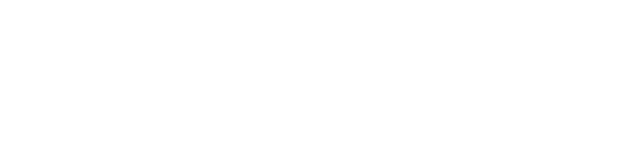
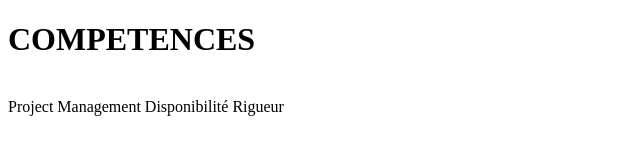
Before and after one commit to REEVEHM/git-mon-cv, a plain HTML site: page index.html in a window 1280 px wide. Shown: the whole page, without its empty margins (0-640 px from the left). Drawn offline with Linux system fonts and the light colour scheme.

Commit message:
mise en place de la section competences

```diff
--- a/index.html
+++ b/index.html
@@ -8,6 +8,10 @@
     <title>Document</title>
 </head>
 <body>
-
+    <p><h1>COMPETENCES</h1><br>
+        Project Management
+        Disponibilité
+        Rigueur
+    </p>
 </body>
 </html>
```
